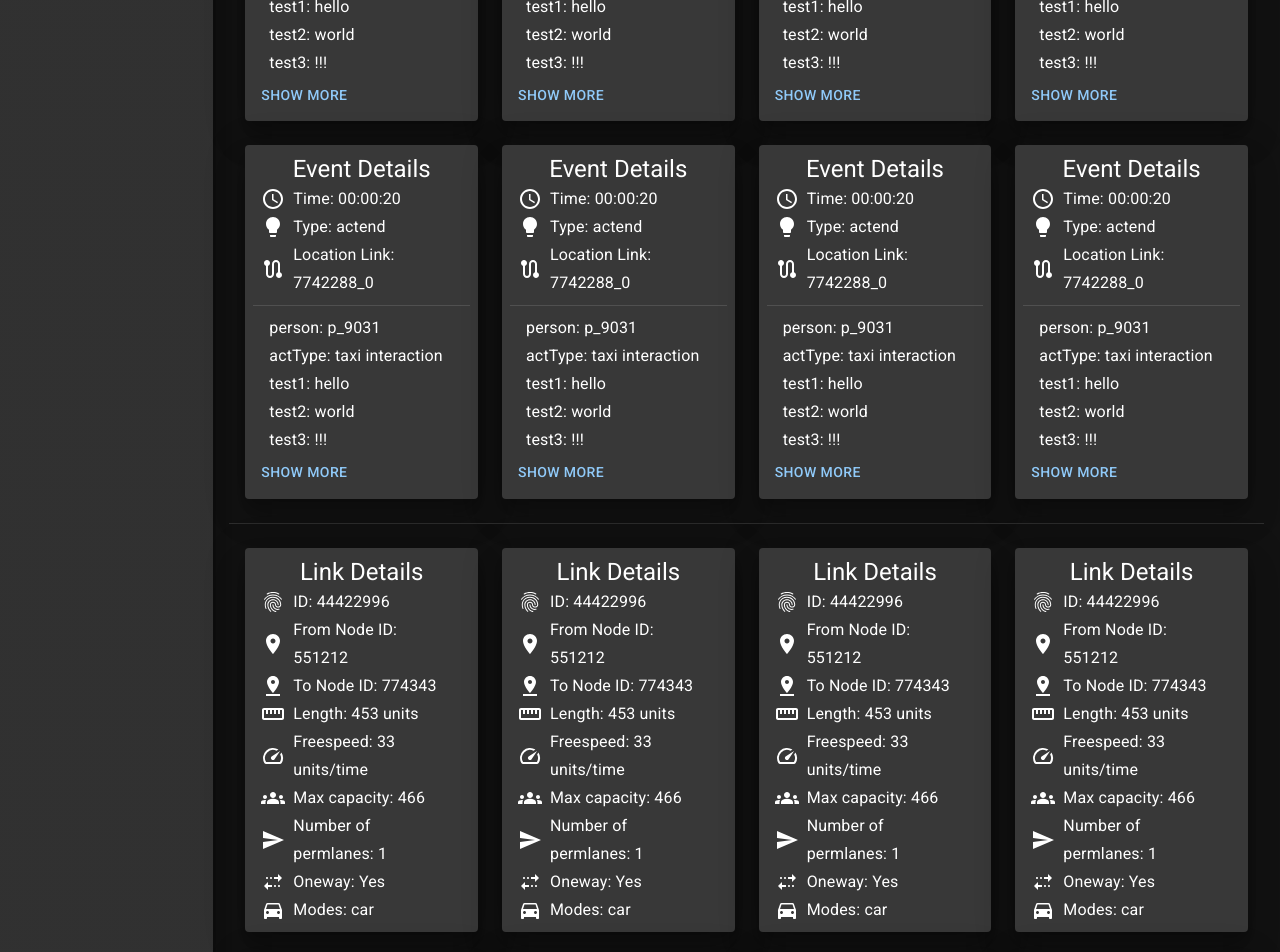
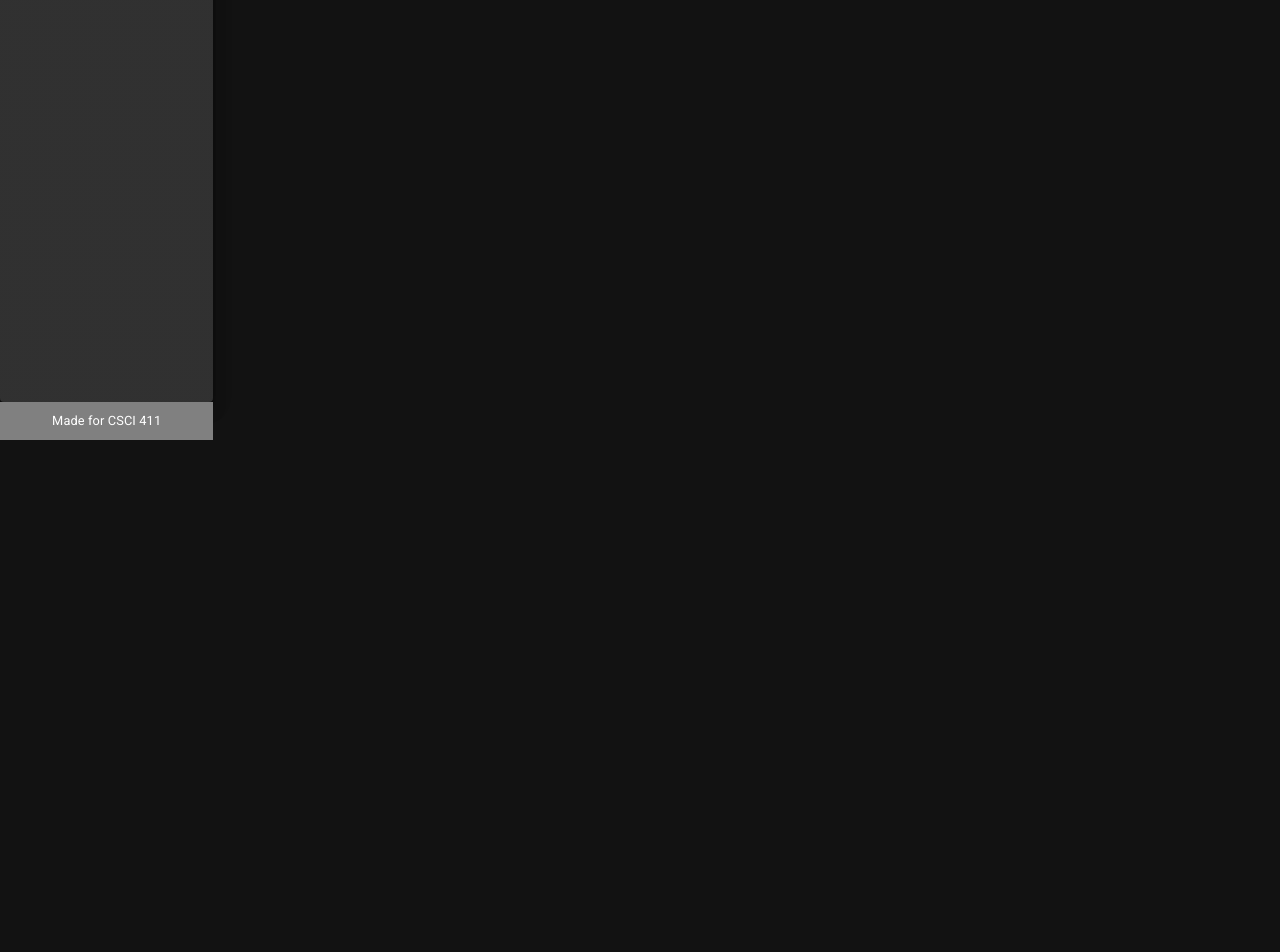
Before and after one commit to KINGTUT10101/TransportationEventsProject, a React (Create React App) app in the folder client/: page / in a window 1280 px wide. Shown: the part 360-1312 px from the top of the page. After the commit the page ends 800 px from the top, so only its background shows below. Built offline with nearby package versions, Linux system fonts and the light colour scheme.

Commit message:
Hook up search for link to backend

```diff
--- a/client/src/components/LinkDetails.js
+++ b/client/src/components/LinkDetails.js
@@ -11,7 +11,7 @@ import SendIcon from '@mui/icons-material/Send';
 import MultipleStopIcon from '@mui/icons-material/MultipleStop';
 import DirectionsCarIcon from '@mui/icons-material/DirectionsCar';
 
-export default function LinkDetails () {
+export default function LinkDetails ({ data }) {
   return (
     <div>
       <Paper elevation={20} style={{padding: "0.5rem"}}>
@@ -23,7 +23,7 @@ export default function LinkDetails () {
         <Box sx={{display: "flex", alignItems: "center"}} paddingX={1}>
           <FingerprintIcon />
           <Typography align="left" variant="subtitle1" paddingX={1}>
-            ID: 44422996
+            ID: {data.link_id}
           </Typography>
         </Box>
 
@@ -31,7 +31,7 @@ export default function LinkDetails () {
         <Box sx={{display: "flex", alignItems: "center"}} paddingX={1}>
           <LocationOnIcon />
           <Typography align="left" variant="subtitle1" paddingX={1}>
-            From Node ID: 551212
+            From Node ID: {data.from_node}
           </Typography>
         </Box>
 
@@ -39,7 +39,7 @@ export default function LinkDetails () {
         <Box sx={{display: "flex", alignItems: "center"}} paddingX={1}>
           <PinDropIcon />
           <Typography align="left" variant="subtitle1" paddingX={1}>
-            To Node ID: 774343
+            To Node ID: {data.to_node}
           </Typography>
         </Box>
 
@@ -47,7 +47,7 @@ export default function LinkDetails () {
         <Box sx={{display: "flex", alignItems: "center"}} paddingX={1}>
           <StraightenIcon />
           <Typography align="left" variant="subtitle1" paddingX={1}>
-            Length: 453 units
+            Length: {Math.round (data.link_length * 100) / 100} units
           </Typography>
         </Box>
 
@@ -55,7 +55,7 @@ export default function LinkDetails () {
         <Box sx={{display: "flex", alignItems: "center"}} paddingX={1}>
           <SpeedIcon />
           <Typography align="left" variant="subtitle1" paddingX={1}>
-            Freespeed: 33 units/time
+            Freespeed: {Math.round (data.freespeed * 100) / 100} units/time
           </Typography>
         </Box>
 
@@ -63,7 +63,7 @@ export default function LinkDetails () {
         <Box sx={{display: "flex", alignItems: "center"}} paddingX={1}>
           <GroupsIcon />
           <Typography align="left" variant="subtitle1" paddingX={1}>
-            Max capacity: 466
+            Max capacity: {data.capacity}
           </Typography>
         </Box>
 
@@ -71,7 +71,7 @@ export default function LinkDetails () {
         <Box sx={{display: "flex", alignItems: "center"}} paddingX={1}>
           <SendIcon />
           <Typography align="left" variant="subtitle1" paddingX={1}>
-            Number of permlanes: 1
+            Number of permlanes: {data.permlanes}
           </Typography>
         </Box>
 
@@ -79,7 +79,7 @@ export default function LinkDetails () {
         <Box sx={{display: "flex", alignItems: "center"}} paddingX={1}>
           <MultipleStopIcon />
           <Typography align="left" variant="subtitle1" paddingX={1}>
-            Oneway: Yes
+            Oneway: {data.oneway ? "Yes" : "No"}
           </Typography>
         </Box>
 
@@ -87,7 +87,7 @@ export default function LinkDetails () {
         <Box sx={{display: "flex", alignItems: "center"}} paddingX={1}>
           <DirectionsCarIcon />
           <Typography align="left" variant="subtitle1" paddingX={1}>
-            Modes: car
+            Modes: {data.modes}
           </Typography>
         </Box>
       </Paper>
--- /dev/null
+++ b/client/src/components/WaitModal.js
@@ -0,0 +1,32 @@
+'use client'
+
+import React from "react";
+import { Typography, Box, Modal, Button, Paper, CircularProgress } from '@mui/material';
+
+/**
+ * Shows a pop-up with a load bar. Intended to be shown while waiting for a server response
+ * @param {Object} props
+ * @param {string} props.open Determines whether the modal should be open
+ * @returns {JSX.Element} A WaitModal component.
+ */
+export default function WaitModal ({ open }) {
+  return (
+    <div>
+      <Modal
+        open={open}
+        aria-labelledby="modal-modal-title"
+        aria-describedby="modal-modal-description"
+        sx={{display: "flex", alignItems: "center", justifyContent: "center"}}
+      >
+        <Paper sx={{padding: "2rem"}}>
+          <Box style={{display: "flex", justifyContent: "center"}}>
+            <CircularProgress />
+          </Box>
+          <Typography id="modal-modal-title" variant="h6" marginTop="1rem">
+            Please wait...
+          </Typography>
+        </Paper>
+      </Modal>
+    </div>
+  );
+}
--- a/client/src/pages/Home.js
+++ b/client/src/pages/Home.js
@@ -1,7 +1,6 @@
 import { Grid, Typography, Divider } from "@mui/material"
 
 import EventDetails from "../components/EventDetails"
-import LinkDetails from "../components/LinkDetails"
 
 /**
  * The main page of the website. Shows recent announcements and featured content
@@ -14,26 +13,8 @@ export default function Home() {
         Welcome to the Transportation Events Project!
       </Typography>
       <Typography variant="subtitle2" align="center" paddingBottom={3}>
-        Click the search button in the top-right corner to begin
+        Choose an option on the left to begin
       </Typography>
-
-      <Grid container padding={2} alignItems="flex-start" spacing={{ xs: 2, md: 3 }} columns={{ xs: 4, sm: 8, md: 16 }} justifyContent="center">
-        {Array.from(Array(8)).map((_, index) => (
-          <Grid item xs={2} sm={3} md={4}>
-            <EventDetails />
-          </Grid>
-        ))}
-      </Grid>
-
-      <Divider style={{ marginTop: '0.5rem', marginBottom: '0.5rem' }} />
-
-      <Grid container padding={2} alignItems="flex-start" spacing={{ xs: 2, md: 3 }} columns={{ xs: 4, sm: 8, md: 16 }} justifyContent="center">
-        {Array.from(Array(8)).map((_, index) => (
-          <Grid item xs={2} sm={3} md={4}>
-            <LinkDetails />
-          </Grid>
-        ))}
-      </Grid>
     </div>
   )
 }
--- a/client/src/pages/SearchForLink.js
+++ b/client/src/pages/SearchForLink.js
@@ -1,11 +1,31 @@
-import { Typography, TextField, Pagination } from '@mui/material';
-import LinkDetails from '../components/EventDetails';
+import { Typography, TextField, Pagination, Button } from '@mui/material';
+import axios from "axios";
+import React from "react";
+import LinkDetails from '../components/LinkDetails';
+import WaitModal from '../components/WaitModal';
 
 /**
  * Allows users to find details about a specific link by searching for its ID
  * @returns {JSX.Element} A SearchForLink component.
  */
 export default function SearchForLink() {
+  const [waiting, setWaiting] = React.useState(false);
+  const [linkID, setLinkID] = React.useState("");
+  const [linkData, setLinkData] = React.useState(null);
+
+  function getData () {
+    setWaiting (true)
+
+    axios.get(`/api/link/${linkID}`).then((response) => {
+      setLinkData(response.data);
+    }).catch ((err) => {
+      alert ("Error fetching content (please check that the ID is correct)\n" + err)
+      setLinkData (null)
+    })
+
+    setWaiting (false)
+  }
+
   return (
     <div>
       <Typography variant="h4" align="center" paddingBottom={1}>
@@ -14,11 +34,31 @@ export default function SearchForLink() {
 
       {/* We should autofill link IDs here if we have time */}
       <div style={{display: "flex", gap: "0.75rem", justifyContent: "center", alignItems: "center", flexDirection: "column"}}>
-        <TextField fullWidth label="Link ID" id="searchTerms" margin="normal" autoFocus style={{maxWidth: "40rem"}} />
-        <LinkDetails />
+        <TextField
+          fullWidth
+          label="Link ID"
+          id="searchTerms"
+          margin="normal"
+          autoFocus
+          style={{maxWidth: "40rem"}}
+          onChange={(event)=>setLinkID(event.target.value)}
+        />
+        <div style={{display: "flex", justifyContent: "center"}}>
+          <Button
+            variant="contained"
+            onClick={getData}
+          >
+            Search
+          </Button>
+        </div>
+
+        {
+          linkData !== null &&
+          <LinkDetails data={linkData} />
+        }
+
+        <WaitModal open={waiting} />
       </div>
-
-      <Pagination count={10} variant="outlined" shape="rounded" style={{display: "flex", justifyContent: "center", paddingTop: "1rem"}} />
     </div>
   )
 }
```
Also changed, not shown: 1 other file (tests, documents, lock files or other folders).
